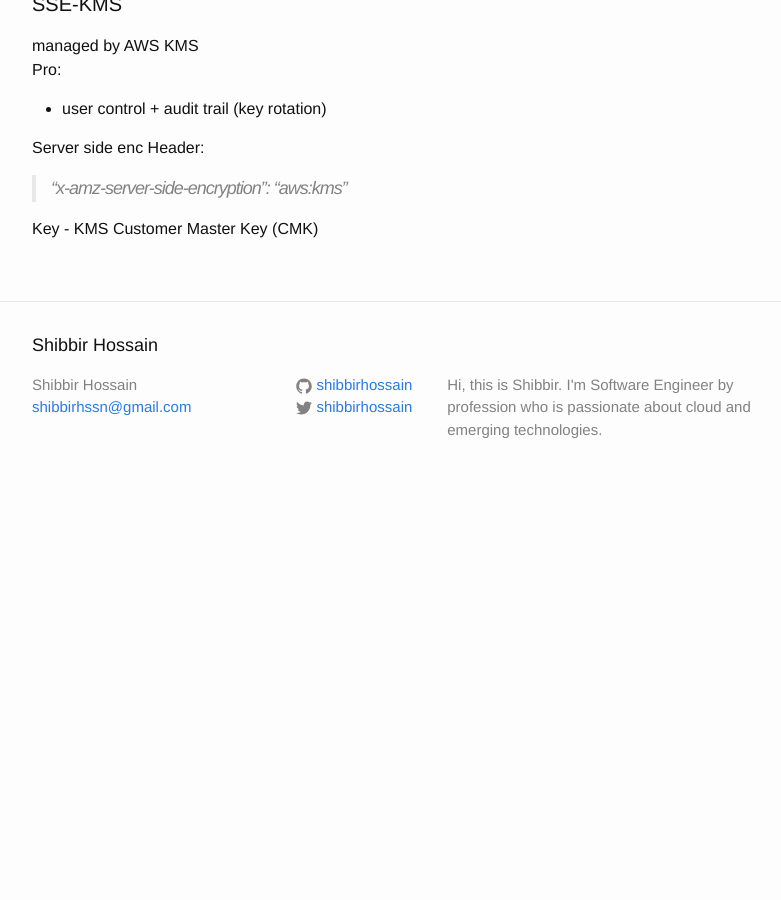
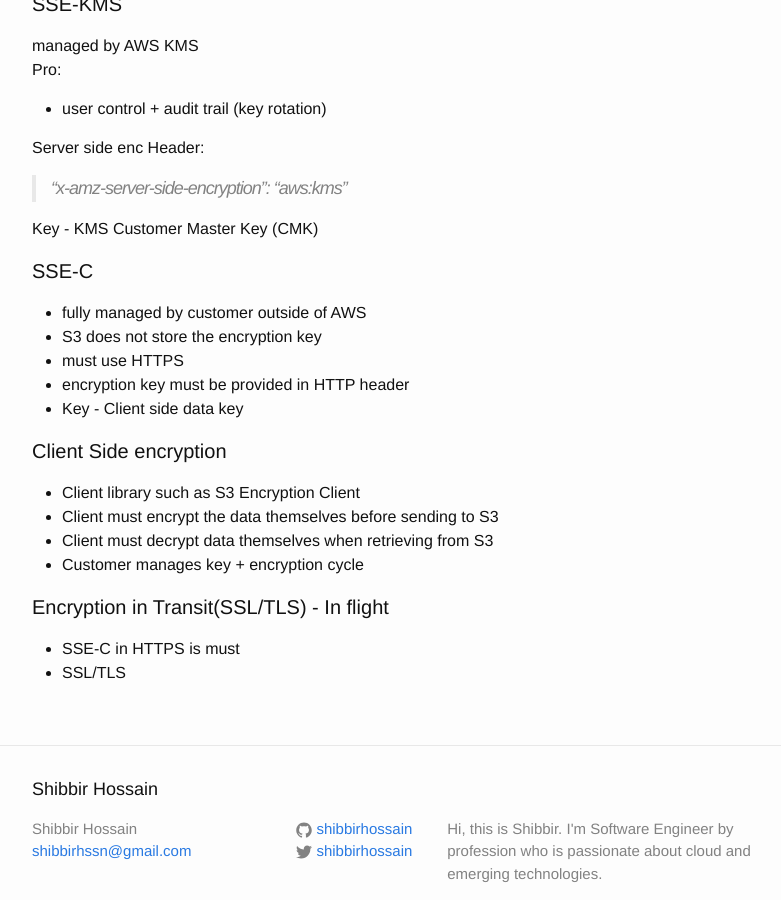
Before and after one commit to shibbirhossain/shibbirhossain.github.io, a Jekyll site: the page built from _posts/2020-05-10-Notes-On-AWS.markdown, in a window 1280 px wide and 900 px high, scrolled down 3471 px. Shown: the whole window, without its empty margins (238-1019 px from the left). Built offline with Jekyll 4.4.1, drawn with Linux system fonts in a browser that asks for light colours; before the commit the page ends 3972 px from its top, so only the background shows below that.

Commit message:
s3 encryptions

```diff
--- a/_posts/2020-05-10-Notes-On-AWS.markdown
+++ b/_posts/2020-05-10-Notes-On-AWS.markdown
@@ -133,3 +133,20 @@
 > "x-amz-server-side-encryption": "aws:kms"
 
 Key -  KMS Customer Master Key (CMK)
+
+#### SSE-C
+* fully managed by customer outside of AWS
+* S3 does not store the encryption key
+* must use HTTPS
+* encryption key must be provided in HTTP header
+* Key - Client side data key
+
+#### Client Side encryption
+* Client library such as S3 Encryption Client
+* Client must encrypt the data themselves before sending to S3
+* Client must decrypt data themselves when retrieving from S3
+* Customer manages key + encryption cycle
+
+#### Encryption in Transit(SSL/TLS) - In flight
+* SSE-C in HTTPS is must
+* SSL/TLS
```
